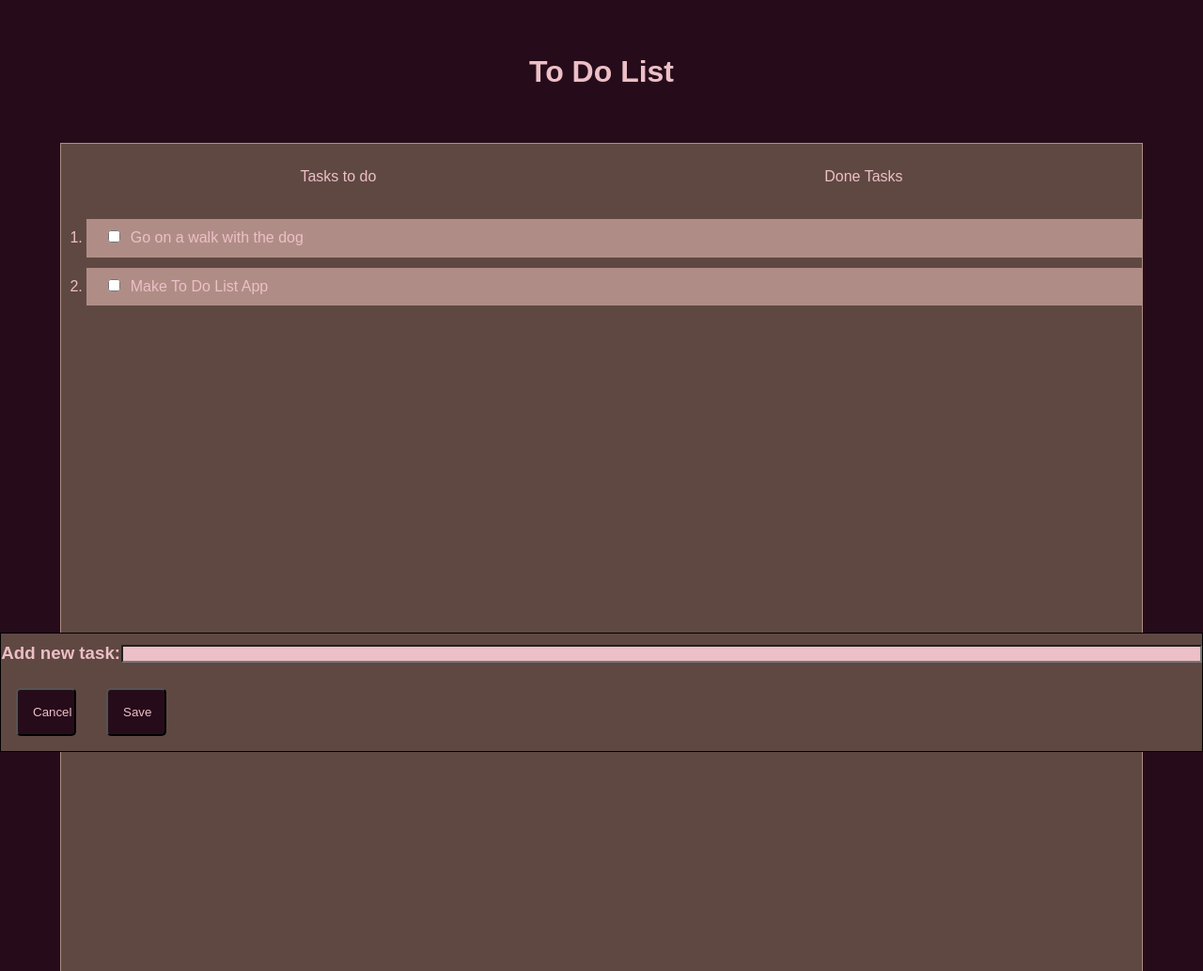
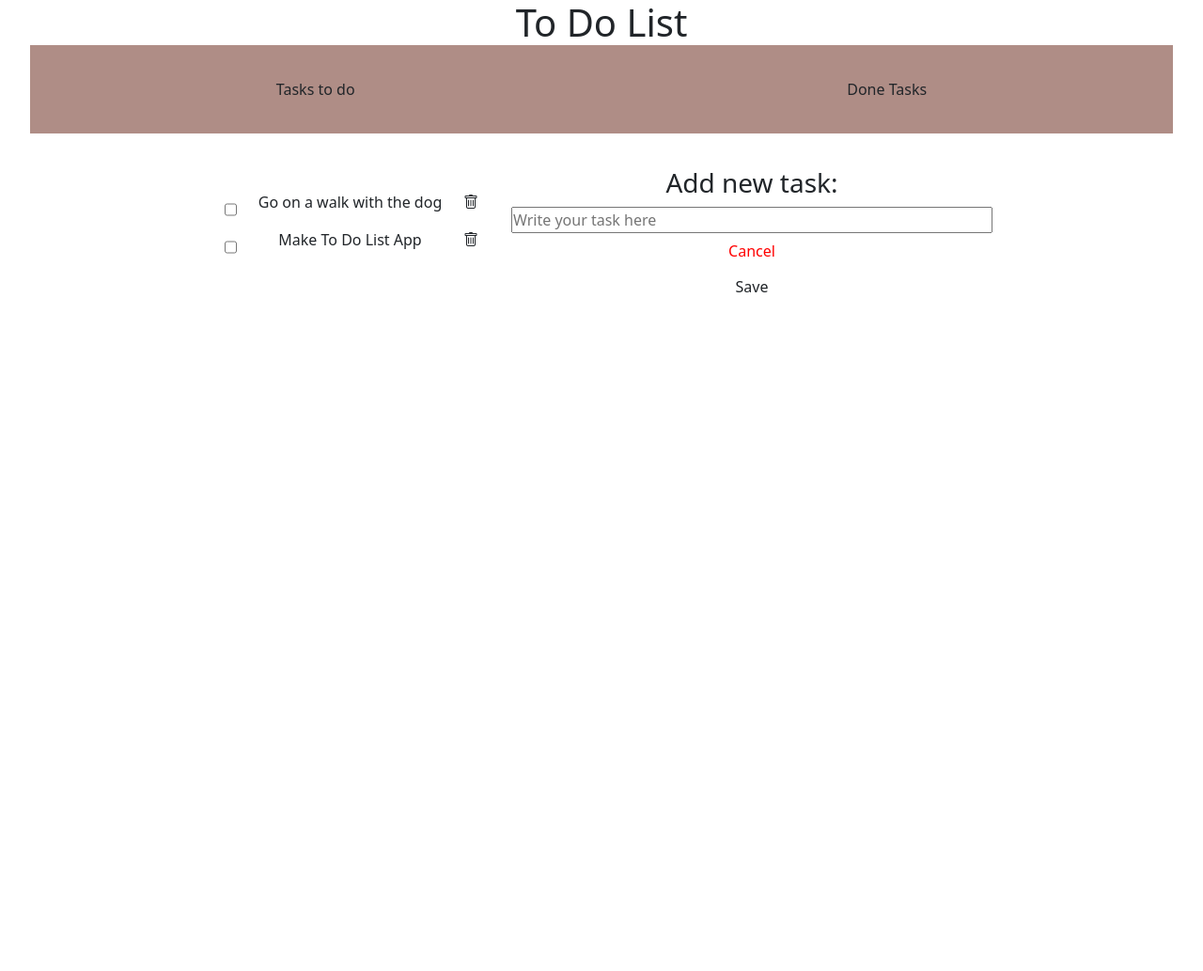
Before and after one commit to MonaAndre/todos-MonaAndre, a website built with Vite: page index.html in a window 1280 px wide. Shown: the top 1033 px of the page at 94% size. After the commit the page ends 800 px from the top, so only its background shows below. Built offline with nearby package versions, Linux system fonts and the light colour scheme; what dragula would draw is missing.

Commit message:
Done js-filer

```diff
--- a/index.html
+++ b/index.html
@@ -6,49 +6,32 @@
   <link rel="icon" type="image/svg+xml" href="/vite.svg" />
   <meta name="viewport" content="width=device-width, initial-scale=1.0" />
   <title>Todo or not todo?</title>
+
 </head>
 
 <body>
-  <!-- gammal struktur fel BEM classer -->
-  <!-- <div id="app">
-    <h1 class="container__heading">To Do List</h1>
-    <article class="toDoApp__container">
-      <nav class="toDoApp__container__menu">
-        <ul class="toDoApp__container__menu--box"></ul>
-      </nav>
-      <ol class="tasksList toDoApp__container--list"></ol>
-    </article>
-    <footer class="footer">
-      <div class="newTask__container">
-        <h3 class="newTask__container--heading">Add new task:</h3>
-        <input id="task-input" type="text" class="newTask__container--input">
-        <button id="cancel" class="btn">Cancel</button>
-        <button id="save" class="btn">Save</button>
-      </div>
-    </footer>
-  </div> -->
-
-
-  <!-- Nya BEM classer, ska ändra form section? -->
   <div class="app" id="app">
     <h1 class="app__heading">To Do List</h1>
     <section class="to-do-app">
-      <header class="to-do-app__header header">
+      <header class="to-do-app__header">
         <nav class="to-do-app__menu">
-          <ul class="to-do-app__menu-box"></ul>
+          <ul class="to-do-app__menu-box">
+            <li class="to-do-app__menu-item to-do-app__menu-item--all-tasks">Tasks to do</li>
+            <li class="to-do-app__menu-item to-do-app__menu-item--done-tasks">Done Tasks</li>
+          </ul>
         </nav>
       </header>
-      <main class=" to-do-app__main">
+      <main class="to-do-app__main">
         <ol class="to-do-app__list"></ol>
       </main>
-    </section>
-    <section class="form">
-      <div class="form__wrapper">
-        <h3 class="form__heading">Add new task:</h3>
-        <input class="form__input" id="task-input" type="text">
-        <button class="btn form__btn-save" id="cancel">Cancel</button>
-        <button class="btn form__btn-cancel" id="save">Save</button>
-      </div>
+      <form class="to-do-app__form form">
+        <div class="form__wrapper">
+          <h3 class="form__heading">Add new task:</h3>
+          <input class="form__input" id="task-input" placeholder="Write your task here" type="text">
+          <button class="btn form__btn-cancel" id="cancel">Cancel</button>
+          <button class="btn form__btn-save" id="save">Save</button>
+        </div>
+      </form>
     </section>
   </div>
 
--- a/package.json
+++ b/package.json
@@ -14,6 +14,7 @@
   },
   "dependencies": {
     "bootstrap": "^5.3.2",
+    "bootstrap-icons": "^1.11.1",
     "dragula": "^3.7.3"
   }
 }
--- a/src/js/main.js
+++ b/src/js/main.js
@@ -7,22 +7,13 @@ const toDoList = new ToDoList();
 
 toDoList.init();
 // skapa menu items i menu list för att kunna byta listor mellan done och icke done tasks listor
-const menuList = document.querySelector(".to-do-app__menu-box");
-const allTasksTrigger = document.createElement("li");
-allTasksTrigger.classList = "to-do-app__menu-item";
-allTasksTrigger.innerHTML = "Tasks to do";
-menuList.appendChild(allTasksTrigger);
 
-const doneTrigger = document.createElement("li");
-doneTrigger.classList = "to-do-app__menu-item";
-doneTrigger.innerHTML = "Done Tasks";
-menuList.appendChild(doneTrigger);
 // för att kunna lägga till nya tasks men isDone:false från början
 const taskInput = document.getElementById("task-input");
 const btnSave = document.getElementById("save");
 btnSave.addEventListener("click", function () {
-    // Validering att inte kunna lägga tum task
-    if (taskInput.value === '') {
+    // Validering att inte kunna lägga tum task eller mellanspace i input med hjälp av trim()
+    if (taskInput.value.trim() === '') {
         alert("Cant add empty task");
     } else { // Remove text i taskInput efter task sparades och sätts i lista
         const newTask = new ToDoListTask(false, taskInput.value);
@@ -37,15 +28,16 @@ btnCancel.addEventListener("click", function () {
 
 // användar method drawTasks för att alla tasks ska visas i webbläsare som ol-lista
 toDoList.drawTasks();
+
 // function för att kunna byta mellan done icke done tasks lista
+const allTasksTrigger = document.querySelector(".to-do-app__menu-item--all-tasks");
+const doneTrigger = document.querySelector(".to-do-app__menu-item--done-tasks");
+
 allTasksTrigger.addEventListener("click", () => {
-    toDoList.toggleActiveTab();
+    toDoList.toggleActiveTab("allTasks");
     toDoList.drawTasks();
-    console.log("allTasksTrigger");
 })
 doneTrigger.addEventListener("click", () => {
-    toDoList.toggleActiveTab();
+    toDoList.toggleActiveTab("doneTasks");
     toDoList.drawTasks();
-    console.log("doneTrigger");
 })
-// om man trycker två gångar på samma menu-item lista ändras ändå ,ska ändra?
--- a/src/js/models/ToDoList.js
+++ b/src/js/models/ToDoList.js
@@ -1,15 +1,15 @@
 import { ToDoListTask } from "./ToDoListTask";
 export class ToDoList {
-  list = [];
-  doneList = [];
-  activeTab = "allTasks";
-  constructor() {}
-  // saveTask sparar task genom att pusha det som kommer in i taskInput i  icke done task array "list", sparas i local storage, och visas i webbläsare
+  // sätter # innan variable namn för att göra en variabel privat som ska inte synnas utanför class i utterliggande kod
+  #list = [];
+  #doneList = [];
+  #activeTab = "allTasks";
+  // constructor() { } behövs inte skriva  för att construktor finns reda för början i class
+  // saveTask sparar task  genom att pusha det som kommer in i taskInput i  icke done task array "list", sparas i local storage, och visas i webbläsare
   saveTask(task) {
     console.log("saveTask");
-    this.list.push(task);
-    const jsonList = JSON.stringify(this.list);
-    localStorage.setItem("list", jsonList);
+    this.#list.push(task);
+    this.updateLocalStorage();
     this.drawTasks();
   }
   // init går in i localstorage och ritar av de som finns där i webbläsarre om det finns inget visar defaulta tasks som finns i else del
@@ -17,118 +17,115 @@ export class ToDoList {
     console.log("init");
     const localList = localStorage.getItem("list");
     if (localList) {
-      this.list = JSON.parse(localList);
+      this.#list = JSON.parse(localList);
     } else { // skapar och sparar två tasks som ska visas från början när man oppnar app
       const taskFirst = new ToDoListTask(false, "Go on a walk with the dog");
-      const taskSecond = new ToDoListTask(false, "Make To Do List App")
+      const taskSecond = new ToDoListTask(false, "Make To Do List App");
+      console.log(taskFirst.task);
+      console.log(this.#list);
+      console.log(this.#doneList);
+      console.log(this.#activeTab);
       this.saveTask(taskFirst);
       this.saveTask(taskSecond);
     }
     // för doneList
     const doneLocalList = localStorage.getItem("doneList");
     if (doneLocalList) {
-      this.doneList = JSON.parse(doneLocalList);
+      this.#doneList = JSON.parse(doneLocalList);
     }
   }
   // för att kunna uppdatera isDone (done icke done tasks status) som kopplas med checkboxes och flytta task i rätt lista
   updateStatus(status, id) {
     console.log("updateStatus");
     console.log(status, id);
-    if (status == true) {
-      const found = this.list.find((todo) => todo.id == id);
+    if (status) {
+      // debugger
+      const found = this.#list.find((todo) => todo.id == id);
       found.isDone = status;
       // found.updateHtml();
-      console.log("UpdateStatusFound", found);
 
-      console.log(this.list);
     } else {
-      const found = this.doneList.find((todo) => todo.id == id);
-      console.log(this.doneList);
-      console.log("anything", found);
+      const found = this.#doneList.find((todo) => todo.id == id);
       found.isDone = status;
       // found.updateHtml();
-      console.log("UpdateStatusFound", found);
     }
     this.moveTask();
   }
   // method som ska uppdatera lockal storage vid ändringar
   updateLocalStorage() {
     console.log("updateLocalStorage");
-    localStorage.setItem("list", JSON.stringify(this.list));
-    localStorage.setItem("doneList", JSON.stringify(this.doneList));
+    localStorage.setItem("list", JSON.stringify(this.#list));
+    localStorage.setItem("doneList", JSON.stringify(this.#doneList));
   }
 
   moveTask() {
     console.log("moveTask");
-    const listIndex = this.list.findIndex((todo) => todo.isDone == true);
-    const doneListIndex = this.doneList.findIndex(
+    const listIndex = this.#list.findIndex((todo) => todo.isDone == true);
+    const doneListIndex = this.#doneList.findIndex(
       (todo) => todo.isDone == false
     );
-    console.log("listIndex", listIndex);
-   //när i en  false list finns task med true
+    //findIndex return -1 om ingen element i array har uppfult villkor övanför
+
+    //när i en  false list finns task med true
     if ((listIndex || listIndex == 0) && listIndex !== -1) {
-      const doneTask = this.list.splice(listIndex, 1)[0];
-      console.log("found doneTask", doneTask);
+      const doneTask = this.#list.splice(listIndex, 1)[0]; //splice retur en ny array och därför måste man ta det som står på index 0 och få bara object utan extra array
       const prepareTask = this.updateHtml(doneTask);
-      this.doneList.push(prepareTask);
-     //när i en true list finns false task
+      this.#doneList.push(prepareTask);
+      //när i en true list finns false task
     } else if ((doneListIndex || doneListIndex == 0) && doneListIndex !== -1) {
-      const task = this.doneList.splice(doneListIndex, 1)[0];
+      const task = this.#doneList.splice(doneListIndex, 1)[0];
       const prepareTask = this.updateHtml(task);
-      this.list.push(prepareTask);
+      this.#list.push(prepareTask);
     }
     this.updateLocalStorage();
     this.drawTasks();
   }
+  // om man trycker två gångar på samma menu-item lista ändras ändå ,ska ändra? extra if för att dubbelkolla om man har redan tryckt på en activ tab
+  toggleActiveTab(newActiveTab) {
 
-  toggleActiveTab() {
-    if (this.activeTab == "allTasks") {
-      this.activeTab = "doneTasks";
-    } else {
-      this.activeTab = "allTasks";
-    }
+    if (newActiveTab == this.#activeTab) return;
+    this.#activeTab = newActiveTab;
   }
 
+
+  //uppdatera html hos en ändrat task. Ändrar bara checked eller inte checked
   updateHtml(task) {
     if (task.isDone) {
       task.html = `
-            <input
-              checked  class="to-do-app__list-checkbox"
-             type="checkbox">${task.task}`;
+     <input checked class="list-item__checkbox" type="checkbox">
+     <p class="list-item__text">${task.task}</p>
+     <i class="bi bi-trash list-item__button--delete"></i>`;
     } else {
       task.html = `
-        <input  class="to-do-app__list-checkbox"
-         type="checkbox">${task.task}`;
+      <input  class="list-item__checkbox"
+         type="checkbox"><p class="list-item__text">${task.task}</p><i class="bi bi-trash list-item__button--delete"></i>`;
     }
     return task;
   }
+
   drawTasks() {
     console.log("drawTasks");
-    console.log("donelist", this.doneList);
-    console.log("activTab", this.activeTab);
-    const listHtml = document.querySelector(".to-do-app__list");
-    if (this.activeTab == "allTasks" && this.list.length) {
+    console.log("donelist", this.#doneList);
+    console.log("activTab", this.#activeTab);
+    const listHtml = document.querySelector(".to-do-app__list"); // ritar av html varje gång baserat på array
+    if (this.#activeTab == "allTasks" && this.#list.length) {
       listHtml.innerHTML = "";
-      for (let i = 0; i < this.list.length; i++) {
+      for (let i = 0; i < this.#list.length; i++) {
         const listItem = document.createElement("li");
-        listItem.id = this.list[i].id;
-        listItem.classList = "to-do-app__list-item";
-        listItem.innerHTML = this.list[i].html;
+        listItem.id = this.#list[i].id;
+        listItem.classList.add("list-item", "to-do-app__list-item");
+        listItem.innerHTML = this.#list[i].html;
+        listHtml.appendChild(listItem);
+      }
+    } else if (this.#activeTab == "doneTasks" && this.#doneList.length) {
+      listHtml.innerHTML = "";
+      for (let i = 0; i < this.#doneList.length; i++) {
+        const listItem = document.createElement("li");
+        listItem.id = this.#doneList[i].id;
+        listItem.classList.add("list-item", "to-do-app__list-item");
+        listItem.innerHTML = this.#doneList[i].html;
         listHtml.appendChild(listItem);
 
-        // createHtmlForToDoList(toDoList.list[i], todolist);
-      }
-    } else if (this.activeTab == "doneTasks" && this.doneList.length) {
-      listHtml.innerHTML = "";
-      for (let i = 0; i < this.doneList.length; i++) {
-        const listItem = document.createElement("li");
-        listItem.id = this.doneList[i].id;
-        listItem.classList = "to-do-app__list-item";
-        listItem.innerHTML = this.doneList[i].html;
-        console.log(this.doneList);
-        listHtml.appendChild(listItem);
-
-        // createHtmlForToDoList(doneList.list[i], todolist);
       }
     } else {
       listHtml.innerHTML = "It's empty here! Make some tasks done or add new task to do";
@@ -139,17 +136,45 @@ export class ToDoList {
   addEvents() {
     console.log("addEvents");
     const checkboxes = document.querySelectorAll(
-      ".to-do-app__list-checkbox"
+      ".list-item__checkbox"
     );
     if (checkboxes && checkboxes.length) {
       console.log(checkboxes);
-      checkboxes.forEach((checkbox) => {
-        console.log(checkbox);
+      checkboxes.forEach((checkbox) => { //e.target blir själva checkbox
         checkbox.addEventListener("change", (e) => {
           const todoId = e.target.parentElement.id;
           this.updateStatus(e.target.checked, todoId);
+
+        });
+      });
+    }
+    const deleteBtns = document.querySelectorAll(
+      ".list-item__button--delete"
+    );
+    if (deleteBtns && deleteBtns.length) {
+      deleteBtns.forEach((deleteBtn) => { //e.target blir själva checkbox
+        deleteBtn.addEventListener("click", (e) => {
+          console.log("pushed btn");
+          const todoId = e.target.parentElement.id;
+          this.removeTodoById(todoId)
         });
       });
     }
   }
+  removeTodoById(todoId) {
+    const removeToDoFromList = this.#list.findIndex((todo) => todo.id == todoId);
+    const removeToDoFromDoneList = this.#doneList.findIndex(
+      (todo) => todo.id == todoId
+    );
+    if ((removeToDoFromList || removeToDoFromList == 0) && removeToDoFromList !== -1) {
+      this.#list.splice(removeToDoFromList, 1); //splice retur en ny array och därför måste man ta det som står på index 0 och få bara object utan extra array
+
+      //när i en true list finns false task
+    } else if ((removeToDoFromDoneList || removeToDoFromDoneList == 0) && removeToDoFromDoneList !== -1) {
+      this.#doneList.splice(removeToDoFromDoneList, 1);
+    }
+    this.updateLocalStorage();
+    this.drawTasks();
+  }
+
 }
--- a/src/js/models/ToDoListTask.js
+++ b/src/js/models/ToDoListTask.js
@@ -4,8 +4,8 @@ export class ToDoListTask {
         this.task = task;
         this.id = Date.now();
         this.html = `
-        <input class="to-do-app__list-checkbox"
-         type="checkbox">${this.task}`;
+        <input class="list-item__checkbox"
+         type="checkbox"><p class="list-item__text">${task}</p><i class="bi bi-trash list-item__button--delete"></i>`;
     }
 }
 //isDone som ska visas i checkbox i webbläsare
--- a/src/scss/style.scss
+++ b/src/scss/style.scss
@@ -1,4 +1,6 @@
 @import "/src/scss/libs/dragula.scss";
+@import "bootstrap/scss/bootstrap.scss";
+@import "bootstrap-icons/font/bootstrap-icons.css";
 //hitta rätt sätt att import andra scss filer i main scss
 
 $text-color: rgb(237, 191, 198);
@@ -6,108 +8,143 @@ $bg-color: rgb(38, 12, 26);
 $accent-color: rgb(175, 141, 134);
 $primery-drown: rgb(95, 72, 66);
 
+// Mixins
+@mixin tablet {
+  @media screen and (min-width: 768px) {
+    @content;
+  }
+}
+
 //normilize
+
 *,
 *::after,
 *::before {
-  margin: 0;
-  padding: 0;
+  margin: 0px;
+  padding: 0px;
   box-sizing: border-box;
 }
-body {
-  background-color: $bg-color;
-  color: $text-color;
+ol,
+ul {
+  padding: 0px;
 }
+// body {
+//   background-color: $bg-color;
+//   color: $text-color;
+// }
 
-.app {
-  display: flex;
-  flex-direction: column;
-  align-items: center;
-  font-family: sans-serif;
-  position: relative;
-  &__heading {
-    margin: 3.6rem;
-  }
+// .app {
+//   // display: flex;
+//   // flex-direction: column;
+//   // align-items: center;
+//   // font-family: sans-serif;
+//   // position: relative;
+//   &__heading {
+//     margin: 3.6rem;
+//   }
 
-  .to-do-app {
-    display: flex;
-    flex-direction: column;
-    border: 0.1rem solid $accent-color;
-    min-width: 90vw;
-    min-height: 100px;
-    background-color: $primery-drown;
-    &__menu-box {
-      margin: 1rem;
-      display: flex;
-      flex-direction: row;
-      list-style: none;
-      justify-content: space-around;
-    }
-    &__menu-item {
-      margin: 0 1.8rem;
-      padding: .4rem;
-      border: 0.2rem solid $primery-drown;
-      cursor: pointer;
-    }
-    &__menu-item:hover {
-      background-color: $accent-color;
-    }
-    &__menu-item:active {
-      background-color: $accent-color;
-      color: white;
-    }
-    &__list {
-      padding-left: 1.7rem;
-      min-height: 100vh;
-    }
-    &__list-item {
-      background-color: $accent-color;
-      padding: 0.7rem;
-      margin: 0.7rem auto;
-      cursor: pointer;
-    }
-    &__list-checkbox {
-      margin: 0 0.7rem;
-      cursor: pointer;
-    }
-  }
+//   .to-do-app {
+//     display: flex;
+//     flex-direction: column;
+//     @include tablet {
+//       flex-direction: row;
+//       justify-content: space-around; // det som står i {} blir content i själva mixin // medie-mixin
+//     }
 
-  .btn {
-    background-color: $bg-color;
-    color: $text-color;
-    max-width: 4rem;
-    padding: 1rem;
-    margin: 1rem;
-    border-radius: 5px;
-    cursor: pointer;
-  }
-}
+//     border: 0.1rem solid $accent-color;
+//     min-width: 90vw;
+//     min-height: 100px;
+//     background-color: $primery-drown;
+//     &__menu-box {
+//       margin: 1rem;
+//       display: flex;
+//       flex-direction: row;
+//       list-style: none;
+//       justify-content: space-around;
+//     }
+//     &__menu-item {
+//       margin: 0 1.8rem;
+//       padding: 0.4rem;
+//       border: 0.2rem solid $primery-drown;
+//       cursor: pointer;
+//     }
+//     &__menu-item:hover {
+//       background-color: $accent-color;
+//     }
+//     &__menu-item:active {
+//       background-color: $accent-color;
+//       color: white;
+//     }
+//     &__list {
+//       padding-left: 1.7rem;
+//       min-height: 100vh;
+//     }
+//     &__list-item {
+//       background-color: $accent-color;
+//       padding: 0.7rem;
+//       margin: 0.7rem auto;
+//       cursor: pointer;
+//     }
+//     &__list-checkbox {
+//       margin: 0 0.7rem;
+//       cursor: pointer;
+//     }
+//   }
 
-.form {
-  position: sticky;
-  bottom: 0;
-  min-width: 100vw;
-  &__wrapper {
-    background-color: $primery-drown;
-    border: 0.3px solid black;
-    display: flex;
-    flex-wrap: wrap;
-  }
-  &__input {
-    width: 90%;
-    margin: auto;
-    background-color: $text-color;
-    cursor: pointer;
-  }
-  &__heading {
-    margin: 10px auto;
-  }
-}
+//   .list-item__ .btn {
+//     background-color: $bg-color;
+//     color: $text-color;
+//     max-width: 4rem;
+//     padding: 1rem;
+//     margin: 1rem;
+//     border-radius: 5px;
+//     cursor: pointer;
+//   }
+// }
 
-.gu-mirror {
-  font-family: sans-serif;
-  list-style: none;
-}
+// .form {
+//   position: sticky;
+//   bottom: 0;
+//   min-width: 100vw;
+//   @include tablet {
+
+//     display: flex;
+//     flex-direction: column;
+//    position: relative;
+//     max-width: 300px; // det som står i {} blir content i själva mixin // medie-mixin
+//   }
+//   &__wrapper {
+//     @include tablet {
+//        background-color: white;
+//       display: flex;
+//       flex-direction: column;
+//      position: relative;
+//       max-width: 300px; // det som står i {} blir content i själva mixin // medie-mixin
+//     }
+
+//     background-color: $primery-drown;
+//     border: 0.3px solid black;
+//     display: flex;
+//     flex-wrap: wrap;
+//   }
+//   &__input {
+//     width: 90%;
+//     margin: auto;
+//     background-color: $text-color;
+//     cursor: pointer;
+//     @include tablet {
+//       width: 50vw; // det som står i {} blir content i själva mixin // medie-mixin
+//     }
+//   }
+//   &__heading {
+//     margin: 10px auto;
+//   }
+// }
+
+// .gu-mirror {
+//   font-family: sans-serif;
+//   list-style: none;
+// }
 
 // gjort- Använda mobile first
 // - Använda minst en breakpoint
@@ -115,3 +152,135 @@ body {
 // - Använda mixins för att göra er responsitivitet
 
 //Mixins , adoptiv, bootstrap kvar
+
+.app {
+  &__heading {
+    position: relative;
+    text-align: center;
+    // margin-top: 3rem;
+    // margin-bottom: 1rem;
+    // margin-left: auto;
+    // margin-right: auto;
+    @include tablet() {
+      max-width: 1000px;
+      margin: 0 auto;
+    }
+  }
+
+  .to-do-app {
+    // min-width: 100vw;
+    display: flex;
+    flex-direction: column;
+    align-items: center;
+    justify-content: center;
+    flex-wrap: wrap;
+    @include tablet() {
+      flex-direction: row;
+      gap: 20px;
+    }
+
+    &__header {
+    }
+    &__menu {
+
+    }
+    &__menu-box {
+      background-color: $accent-color;
+      min-width: 95vw;
+      display: flex;
+      flex-wrap: wrap;
+      flex-direction: row;
+      justify-content: space-around;
+      list-style: none;
+
+      @include tablet() {
+        // min-width: 90vw;
+      }
+    }
+    &__menu-item {
+      padding: 1.5rem;
+      background-color: $accent-color;
+      margin: 0.7rem auto;
+      cursor: pointer;
+    }
+    &__menu-item:hover {
+      background-color: $text-color;
+    }
+    &__main {
+    }
+    &__list {
+      padding: 15px;
+      min-height: 70vh;
+      min-width: 300px;
+      list-style: decimal;
+      @include tablet() {
+        min-height: 0vh;
+        max-width: 50vw;
+      }
+    }
+    &__list-item {
+      display: flex;
+      justify-content: space-between;
+      gap: 10px;
+      @include tablet() {
+      }
+    }
+
+    // &__form{
+
+    // }
+  }
+  .form {
+    text-align: center;
+    position: sticky;
+    bottom: 0;
+
+    @include tablet() {
+      position: static;
+      display: flex;
+      flex-direction: column;
+    }
+    &__wrapper {
+      @include tablet() {
+        display: flex;
+        flex-direction: column;
+      }
+    }
+
+    &__heading {
+    }
+
+    &__input {
+      min-width: 90vw;
+      @include tablet() {
+        min-width: 40vw;
+      }
+    }
+    &__btn-save {
+    }
+    &__btn-cancel {
+      color: red;
+    }
+  }
+}
+
+.list-item__text {
+  max-width: 65vw;
+}
+.gu-mirror {
+  max-width: 300px;
+  display: flex;
+  justify-content: space-between;
+  font-family: sans-serif;
+  list-style: none;
+}
+// .list-item__button{
+//   width: 30px;
+//   height: 30px;
+
+// }
+
+// .list-item__button--delete{
+//   width: 50px;
+//   height: 50px;
+// }
```
Also changed, not shown: src/scss/style.css (deleted), 1 other file.
